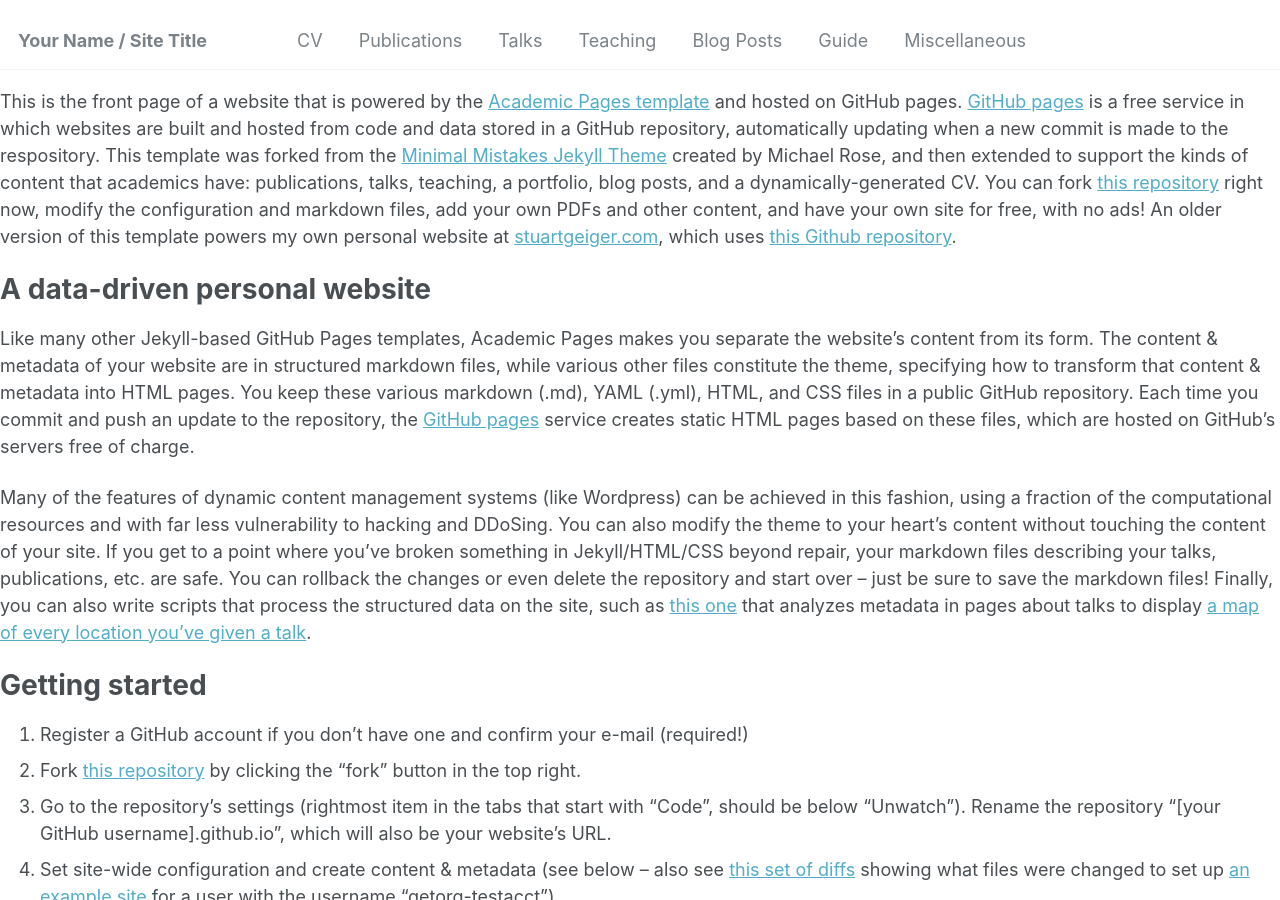
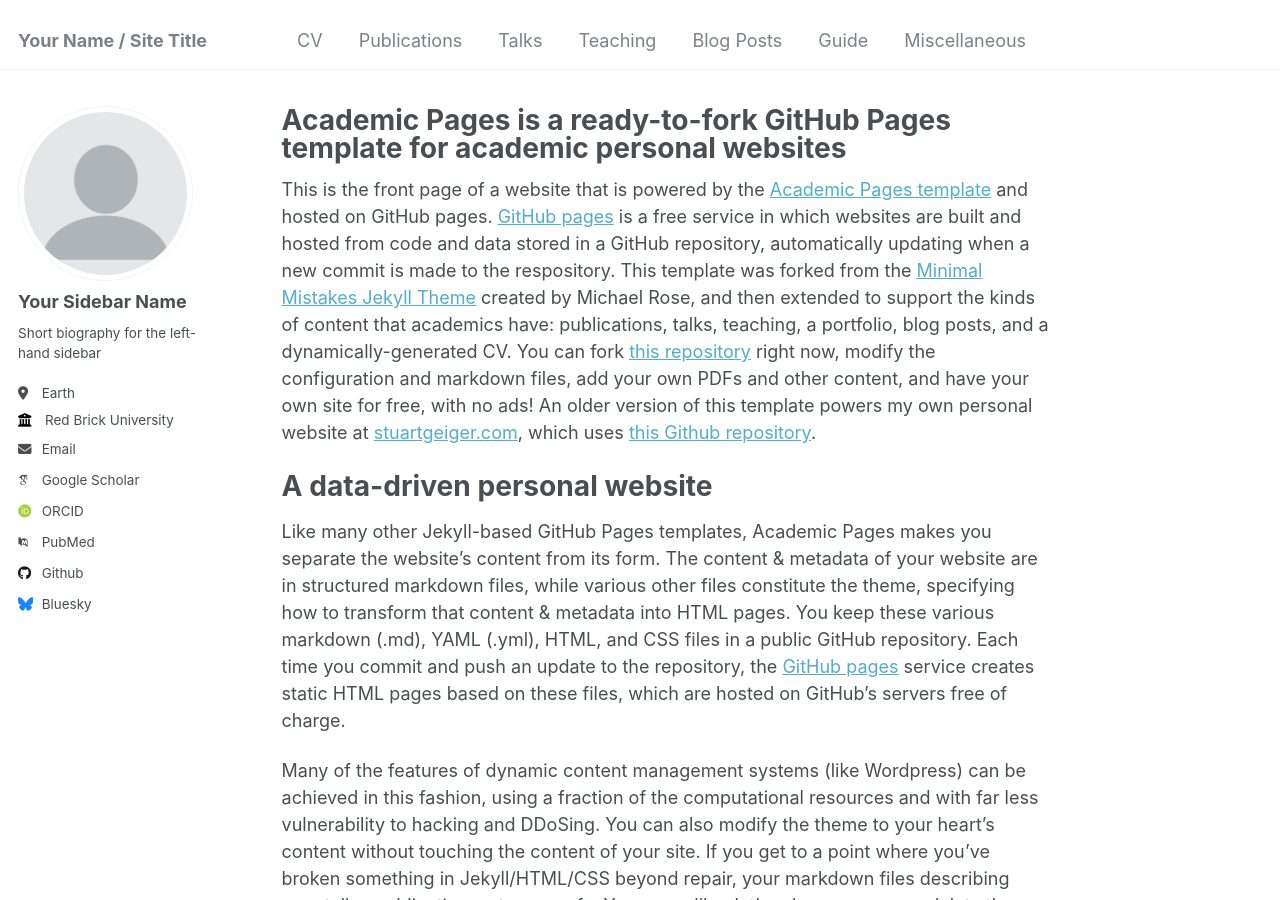
Before and after one commit to zhc515/zhc515.github.io, a Jekyll site: the page built from _pages/about.md, in a window 1280 px wide and 900 px high. Built offline with Jekyll 4.4.1, drawn with Linux system fonts in a browser that asks for light colours; some web fonts are replaced; our own code applies the rules of GitHub Pages for plain Markdown files; part of the change alters nothing that is shown.

```diff
--- a/_config.yml
+++ b/_config.yml
@@ -237,7 +237,7 @@ defaults:
       author_profile: true
   # _posts
   - scope:
-      path: "posts"
+      path: ""
       type: posts
     values:
       layout: single
@@ -248,21 +248,21 @@ defaults:
       related: true
   # _pages
   - scope:
-      path: "pages"
+      path: ""
       type: pages
     values:
       layout: single
       author_profile: true
   # _guide
   - scope:
-      path: "guide"
+      path: ""
       type: guide
     values:
       layout: single
       author_profile: true
   # _teaching
   - scope:
-      path: "teaching"
+      path: ""
       type: teaching
     values:
       layout: single
@@ -271,7 +271,7 @@ defaults:
       comments: true
   # _publications
   - scope:
-      path: "publications"
+      path: ""
       type: publications
     values:
       layout: single
@@ -280,7 +280,7 @@ defaults:
       comments: true
   # _miscellaneous
   - scope:
-      path: "miscellaneous"
+      path: ""
       type: miscellaneous
     values:
       layout: single
@@ -289,7 +289,7 @@ defaults:
       comment: true
   # _talks
   - scope:
-      path: "talks"
+      path: ""
       type: talks
     values:
       layout: talk
```
